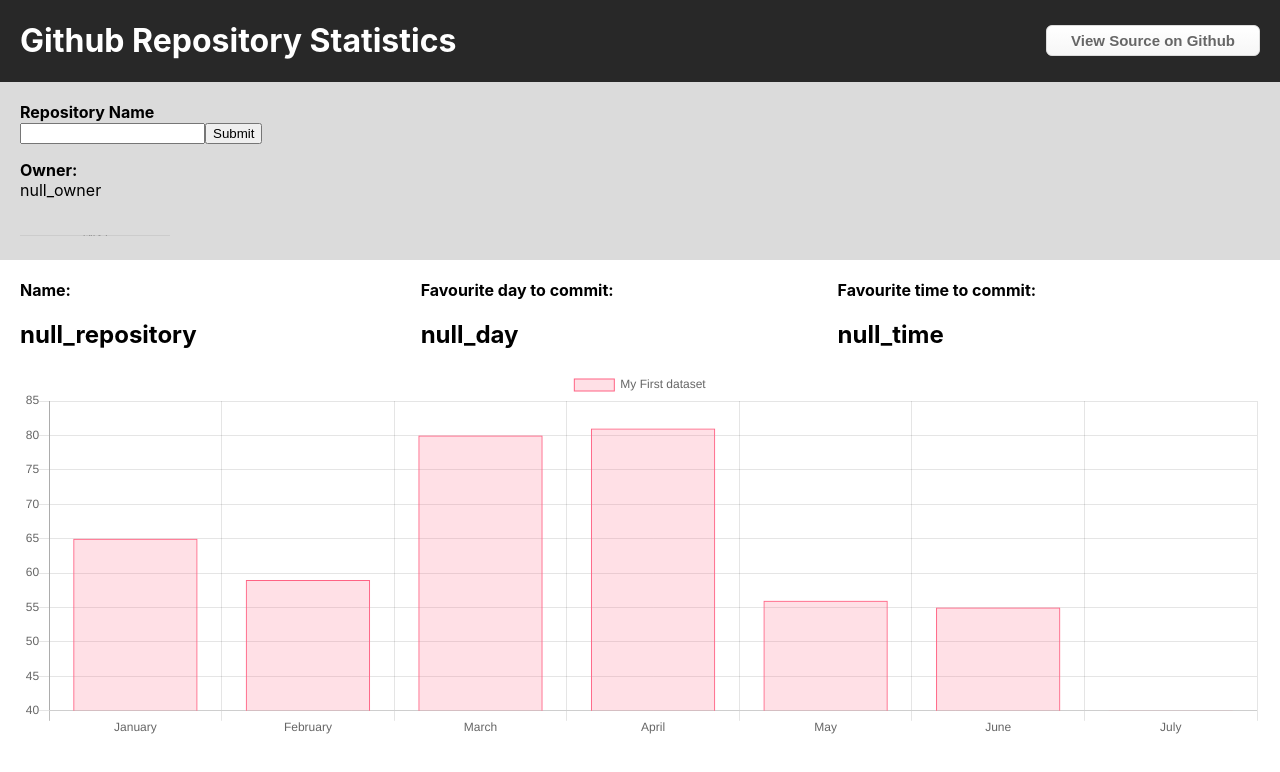
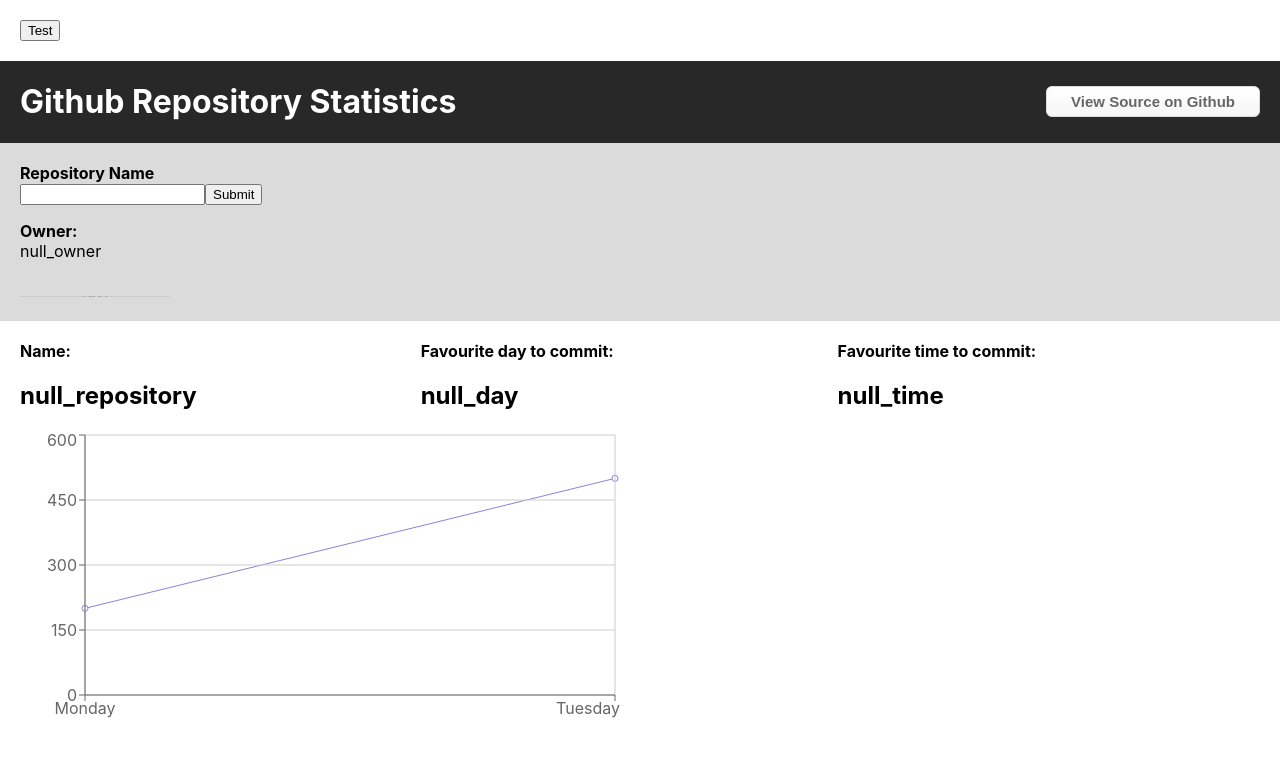
Before and after one commit to matthewhilton/repository_statistics, a React (Create React App) app: page / in a window 1280 px wide. Shown: the top 772 px of the page. Built offline with nearby package versions, Linux system fonts and the light colour scheme.

Commit message:
changed to recharts because of previous incompatibility with flexboxes

```diff
--- a/package.json
+++ b/package.json
@@ -3,11 +3,10 @@
   "version": "0.1.0",
   "private": true,
   "dependencies": {
-    "chart.js": "^2.1.1",
     "react": "^16.8.6",
-    "react-chartjs-2": "^2.7.6",
     "react-dom": "^16.8.6",
-    "react-scripts": "3.0.1"
+    "react-scripts": "3.0.1",
+    "recharts": "^1.6.1"
   },
   "scripts": {
     "start": "react-scripts start",
--- a/src/App.js
+++ b/src/App.js
@@ -3,24 +3,10 @@ import Navbar from './components/navbar/navbar.js'
 import SearchWidget from './components/searchwidget/searchwidget.js'
 import RepositoryImage from './components/repositoryimage/repositoryimage.js'
 import RepositoryInfo from './components/repositoryinfo/repositoryinfo.js'
-import { Bar } from 'react-chartjs-2';
+
+import { LineChart, Line, CartesianGrid, XAxis, YAxis, Tooltip  } from 'recharts';
 
 import './App.css';
-
-const data = {
-  labels: ['January', 'February', 'March', 'April', 'May', 'June', 'July'],
-  datasets: [
-    {
-      label: 'My First dataset',
-      backgroundColor: 'rgba(255,99,132,0.2)',
-      borderColor: 'rgba(255,99,132,1)',
-      borderWidth: 1,
-      hoverBackgroundColor: 'rgba(255,99,132,0.4)',
-      hoverBorderColor: 'rgba(255,99,132,1)',
-      data: [65, 59, 80, 81, 56, 55, 40]
-    }
-  ]
-};
 
 class App extends Component {
   constructor(props) {
@@ -30,12 +16,16 @@ class App extends Component {
       repositoryName: "null_repository",
       favouriteDay: "null_day",
       favouriteTime: "null_time",
+      data: [{name: 'Monday', commits: 200},{name: 'Tuesday', commits: 500}]
     };
   }
-
+   test() {
+     console.log("test function please ignore")
+   }
   render() {
     return (
       <div className="App">
+      <button onClick={this.test}>Test </button>
         <Navbar title="Github Repository Statistics" linkto="#" />
         <div id="appContainer">
           <div id="topbar">
@@ -53,14 +43,14 @@ class App extends Component {
               most_time={this.state.favouriteTime}
             />
 
-            <Bar
-              data={data}
-              width={200}
-              height={60}
-              options={{
-                responsive: true,
-              }}
-            />
+            <LineChart width={600} height={300} data={this.state.data}>
+              <Line type="monotone" dataKey="commits" stroke="#8884d8" />
+              <CartesianGrid stroke="#ccc" />
+              <XAxis dataKey="name" />
+              <YAxis />
+              <Tooltip />
+            </LineChart>
+
           </div>
         </div>
       </div>
```
Also changed, not shown: 1 other file (tests, documents, lock files or other folders).
